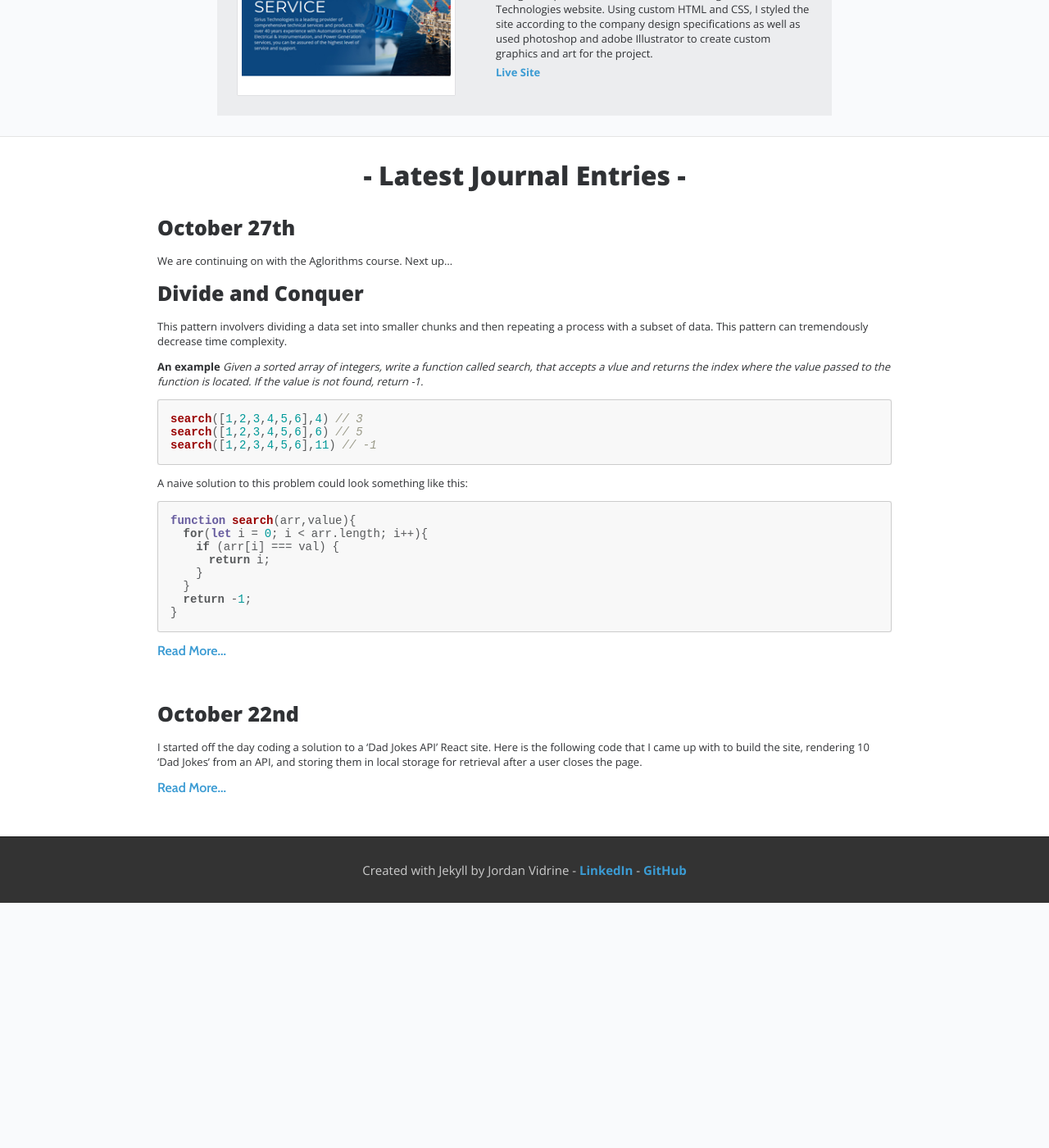
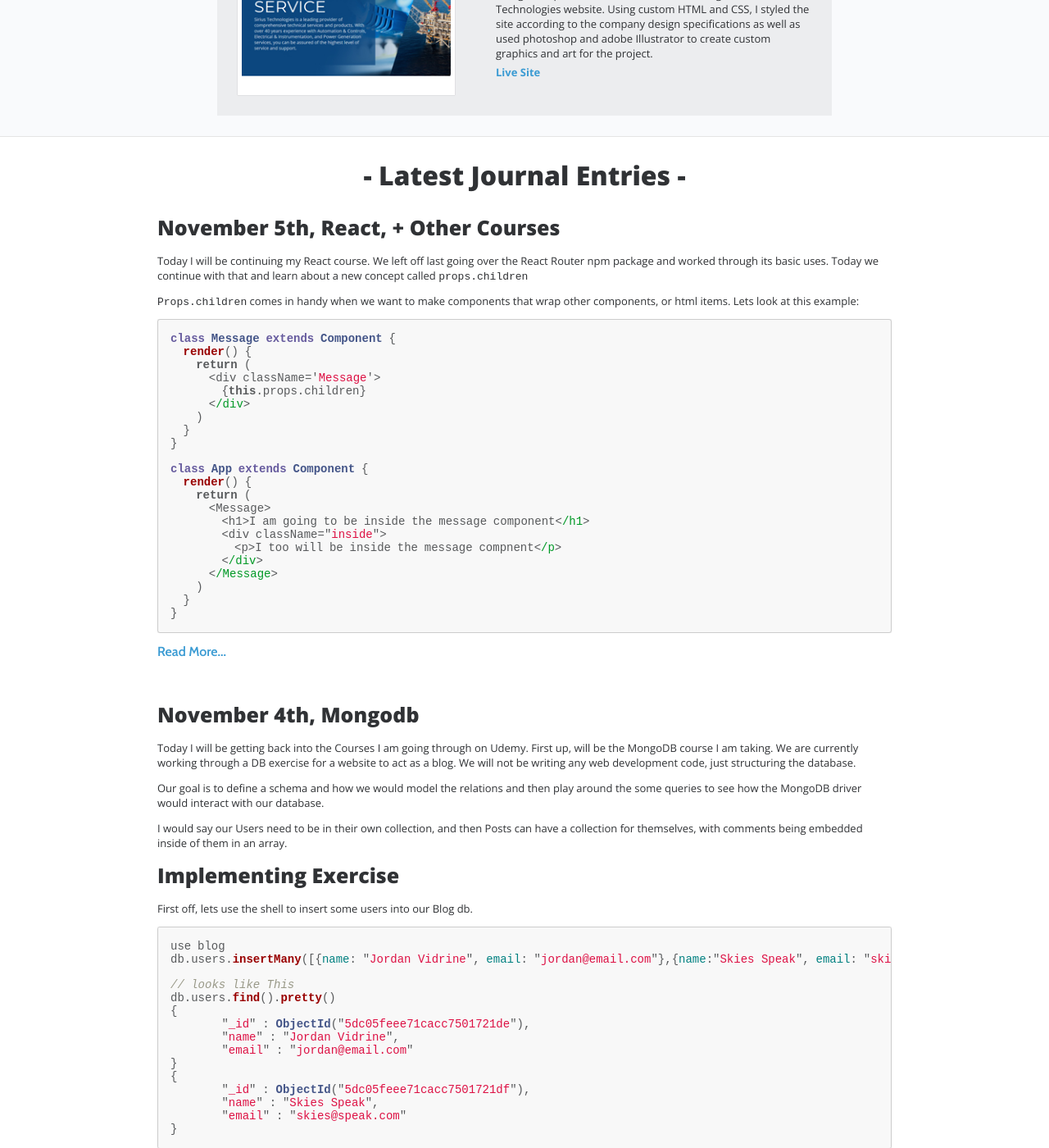
Before and after one commit to jordanvidrine/blog, a Jekyll site: the page built from index.html, in a window 1280 px wide and 1400 px high, scrolled down 3401 px. Shown: the whole window at 82% size. Built offline with Jekyll 4.4.1, drawn with Linux system fonts in a browser that asks for light colours; the list of posts is cut into pages by our own code; before the commit the page ends 4502 px from its top, so only the background shows below that; some of the changed lines change nothing that is shown.

Commit message:
11-5 updates

````diff
--- a/_config.yml
+++ b/_config.yml
@@ -24,7 +24,7 @@ gems:
 # Pagination Settings
 pagination:
   enabled: true
-  per_page: 10
+  per_page: 20
   permalink: '/page/:num/'
   title_suffix: ' - page :num'
   limit: 0
--- /dev/null
+++ b/_posts/2019-11-04-November-4th.md
@@ -0,0 +1,148 @@
+---
+layout: post
+title: "November 4th, Mongodb"
+---
+Today I will be getting back into the Courses I am going through on Udemy. First up, will be the MongoDB course I am taking. We are currently working through a DB exercise for a website to act as a blog. We will not be writing any web development code, just structuring the database.
+
+Our goal is to define a schema and how we would model the relations and then play around the some queries to see how the MongoDB driver would interact with our database.
+
+I would say our Users need to be in their own collection, and then Posts can have a collection for themselves, with comments being embedded inside of them in an array.
+
+### Implementing Exercise
+First off, lets use the shell to insert some users into our Blog db.
+```javascript
+use blog
+db.users.insertMany([{name: "Jordan Vidrine", email: "jordan@email.com"},{name:"Skies Speak", email: "skies@speak.com"}])
+
+// looks like This
+db.users.find().pretty()
+{
+        "_id" : ObjectId("5dc05feee71cacc7501721de"),
+        "name" : "Jordan Vidrine",
+        "email" : "jordan@email.com"
+}
+{
+        "_id" : ObjectId("5dc05feee71cacc7501721df"),
+        "name" : "Skies Speak",
+        "email" : "skies@speak.com"
+}
+```
+<!--more-->
+Now lets inset some posts into the post collection.
+```javascript
+db.posts.insertOne({title:"My first post", text:"My first post text", tags: ["new","post"], creator: ObjectId("5dc05feee71cacc7501721de"), comments: [{text: "I love your posts", author: ObjectId("5dc05feee71cacc7501721df")}]})
+
+// looks like this
+db.posts.find().pretty()
+{
+        "_id" : ObjectId("5dc0609401894c7604a7e996"),
+        "title" : "My first post",
+        "text" : "My first post text",
+        "tags" : [
+                "new",
+                "post"
+        ],
+        "creator" : ObjectId("5dc05feee71cacc7501721de"),
+        "comments" : [
+                {
+                        "text" : "I love your posts",
+                        "author" : ObjectId("5dc05feee71cacc7501721df")
+
+                }
+        ]
+}
+```
+### Understanding Schema Validation
+MongoDB is super flexible, which is a huge plus, but sometimes we need to get it to be more strict. We can do this with schema validation. When we add schema validation, MongoDB will only allow the insertion of data if the data validates based on your specifications for validation.
+
+**`validationLevel`**
+Which documents get validated?
+
+strict -> All inserts & updates
+moderate -> all inserts & updates to correct documents
+
+**`validationAction`**
+What happens if validation fails?
+
+error -> throw error and deny any inserts or updates
+warn -> log warning, but proceed
+
+Some examples:
+
+Previously we created collections in a "lazy" way by just inserting documents into the collection. MongoDb allows this which is like we said before, very flexible. To have a more strict collection, we can use `db.createCollection()`
+
+```javascript
+db.createCollection("posts",{
+  validator: {
+    $jsonSchema: {
+      bsonType: "object",
+      required: ["title", "text", "creator", "comments"],
+      properties: {
+        title: {
+          bsonType: "string",
+          description: "must be a string and is required"
+        },
+        text: {
+          bsonType: "string",
+          description: "must be a string and is required"
+        },
+        creator: {
+          bsonType: "objectId",
+          description: "must be an objectId and is required"
+        },
+        comments: {
+          bsonType: "array",
+          description: "must be an array and is required",
+          items: {
+            bsonType: "object",
+            required: ["text", "author"],
+            properties: {
+              text: {
+                bsonType: "string",
+                description: "must be a string and is required"
+              },
+              author: {
+                bsonType: "objectId",
+                description: "must be an objectId and is required"
+              }
+            }
+          }
+        }
+      }
+    }
+  }
+});
+
+// {"ok" : 1}
+```
+The previous code will create a collection called "posts" where the validator is a reccomended `jsonSchema`. Now, if any item is inserted into this collection, it must match all of the parameters set in the validation specs.
+
+#### Useful Links
+The MongoDB Limits: https://docs.mongodb.com/manual/reference/limits/</br>
+The MongoDB Data Types: https://docs.mongodb.com/manual/reference/bson-types/</br>
+More on Schema Validation: https://docs.mongodb.com/manual/core/schema-validation/</br>
+
+### MongoDB Compass
+MongoDB compass is a visual way to look at and edit your MongoDB data, which I worked with on the NodeJS course when implementing some of the exercises. I personally enjoy working with Compass as long as my information in the db is fairly simple. It makes it easy to work with visually rather than only working with data from the shell.
+
+### Diving into Create Operations
+In this module we will look at other ways to insert data into a Mongo database. We will also look at importing documents. We will cover `insertOne()`, `insertMany()`, and `mongoimport`.
+
+Using `insertOne()` will, obviously, insert one document into the database. To insert more than one, we would use `insertMany([{},{}])` where your documents would be listed in the array passed into the method.
+
+#### Ordered Insert
+One issue we may and could run into is if we use `insertMany()` and in your list, is a document with and `_id` that is a duplicate, the insert method will fail at that item, and not move onto try inserting the following documents, regardless if they would throw an error.
+
+We can bypass this by configuring the insertMany method like so.
+
+`insertMany([...documents], {ordered: false})`
+
+This will still throw errors, but it will also continue to try and insert subsequent documents into the database.
+
+#### Understanding `WriteConcern`
+MongoDB has the ability for us to enhance the reliability of our data being written to the database. By default, our data is inserted into the database without any write concern. To give ourselves security, we could implemenent the use of the `Journal`. What happens behind the scenes is that our data is inserted into the Journal, which acts sort of like a todo list. It is then written to the database when ready. This would be helpful if during our insert method, the server crashed, or something else happened. The journal would keep in mind that a task was not complete, and once the server was back online, would save the data to the disk.
+
+It's up to use to use this depending on our needs. To do so, we would add `writeConcern: {w: 1, j: true}` to our insert method as a second argument. We can also set a timeout if we want to not cancel the operation if it is taking too long. We do that with adding `wtimeout: 200` to the `writeConcern` option with the number being in milliseconds.
+
+### Importing Data
+We can import more than just JSON documents, but we will focus on this one for now. First navigate to the directory where your JSON document is stored. Next we will execute this line of code `mongoimport filename.json -d databaseName -c collectionName --jsonArray (if its an array of documents) --drop (this will drop the existing collection from the DB, then re add it from this file)`.
--- /dev/null
+++ b/_posts/2019-11-05-November-5th.md
@@ -0,0 +1,226 @@
+---
+layout: post
+title: "November 5th, React, + Other Courses"
+---
+Today I will be continuing my React course. We left off last going over the React Router npm package and worked through its basic uses. Today we continue with that and learn about a new concept called `props.children`
+
+`Props.children` comes in handy when we want to make components that wrap other components, or html items. Lets look at this example:
+```javascript
+class Message extends Component {
+  render() {
+    return (
+      <div className='Message'>
+        {this.props.children}
+      </div>
+    )
+  }
+}
+
+class App extends Component {
+  render() {
+    return (
+      <Message>
+        <h1>I am going to be inside the message component</h1>
+        <div className="inside">
+          <p>I too will be inside the message compnent</p>
+        </div>
+      </Message>
+    )
+  }
+}
+```
+<!--more-->
+This allows us to pass into whatever is in between `<Message>` and `</Message>` to the component to be rendered. This would be very useful if you want all of your text or certain html elements to look the same way when they are rendered. You would just pass all of your info, elements, etc into that component and it would look the same across your site where implemented. Very cool!
+
+### React Router Patterns
+We will continue on with some more concepts to know when working with React Router. Like URL Parameters, redirects, setting up 404 pages, and others.
+
+#### URL Parameters
+So lets say theoretically we wanted to create routes that dynamically brought the user to a certain part of our page, or rendered a component based on the route. ex.
+```javascript
+<App>
+  <Route path="/food/tacos"
+         render={() => <Food name="tacos" />} />
+  <Route path="/food/sushi"
+         render={() => <Food name="sushi" />} />
+</app>
+```
+This list could go on forever! The problem here is that it includes LOTS of code duplication and a huge waste of time if we want to add more foods. A better way is to use `routeProps` which is given to us by React Router. `routeProps` are passed in as an argument to the render function you use in the route.
+
+```javascript
+<Route path="/food/:name"
+       render={routeProps => <Food {...routeProps} />}
+```
+An example of what would be passed in as `match` if a user visited `/foods/tacos` would look like this:
+```javascript
+{
+  path: '/food/:name',
+  url: '/food/tacos',
+  isExact: true,
+  params: {
+    name: 'tacos'
+  }
+}
+```
+**path** is the same as parth prop passed to Route. **url** is the specific url found in the URL bar. **isExact** is the match between url & path exact. **params** is an object of all the url parameters.
+
+It's possible to have multiple parameters in a single route. ex. `/food/:foodName/drink/:drinkName`
+
+It is also possible to use `component` instead of `render` in your route. The routeProps will be passed to the component as though they were regular props. However, if you need to pass in additional props, it will not work. You must use `render` instead.
+
+#### Adding 404 Route
+This is pretty simple. To do this, we would add a Route to the end of our switch component route list, that does not include a path. That way, if none of the previous routes were matched, the 'empty' one would render.
+
+```javascript
+<Switch>
+...other routes
+<Route render={() => <h1>Error! Not Found!</h1>} />
+</Switch>
+```
+
+#### Easy search form
+Another useful way to use links and routes that React Router provides us is to use them to build a simple search form. To do so would look like this.
+
+```javascript
+class FoodSearch extends Component {
+  constructor(props) {
+    super(props);
+    this.state = {query: ''}
+    this.handleChange = this.handleChange.bind(this)
+  }
+  handleChange(evt) {
+    this.setState({query: evt.target.value})
+  }
+  render() {
+    return (
+      <div>
+        <h1>Search for a food!</h1>
+        <input
+          type='text'
+          placeholder='search for a food'
+          value={this.state.query}
+          onChange={this.handleChange}
+        />
+        // when clicked this link will render what should be rendered at the URL
+        <Link to={`/food/${this.state.query}`}>Go!</Link>
+      </div>
+    )
+  }
+}
+```
+
+#### Client Side Redirects
+With React Router we can mimic behavior of server side redirects. This would be useful after certain user actions like submitting a form. It can also be used in lieu of having a catch-all 404 component.
+
+We can do this with `<Redirect>` component.
+
+A simple example would look like this :
+```javascript
+// ...component code
+// this would ALWAYS redirect to the specified route, not a good idea
+<Redirect to="/"/>
+
+// this would redirect if the :name was something we didnt want to render
+{ this.props.match.params.name === 'forbiddenName' ? (
+  <Redirect to="/" />
+) : (
+  <h1> You are allowed to be here </h1>
+)
+}
+// ...rest of component code
+```
+Another way to redirect is a little more complicated, but we can `.push` on the `history` route prop. React Router has its own wrapper on browser's history object.
+
+If we wanted to save data to a database, and THEN perform a redirect, we couldn't use `<Link>` like we did earlier. We would have to setup a button with a handler function, that would perform its saving function, then `.push` onto the routeProps history object the route to go to. React Router will automatically perform a redirect when a new item is added to the history. Here is a simple example.
+```javascript
+// component code
+handleClick() {
+  // do stuff with data
+  this.props.history.push(`/food/${this.state.query}`);
+}
+
+// render method on component
+<button onClick={this.handleClick}>Save New Food!</button>
+```
+This code would do something with the data saved to `query` then add '/food/...data' to the history object. React Router will then see something was added to the history object, and perform the redirect to the specified route.
+
+#### Using `withRouter`
+Now, if you create a component that doesnt have anything to do with `Routes` it will not have any information that React Router gives us, like access to the React Router history method and so on. For example
+```javascript
+import {withRouter} from 'react-router-dom'
+
+class Navbar extends Component {
+  constructor(props) {
+    super(props)
+    this.handleLogin = this.handleLogin.bind(this)
+  }
+  handleLogin() {
+    // log in code....
+    // unless we export this component with `withRouter(Navbar)` down below
+    // the component will not have access to history
+    this.props.hisotry.push("/food/salmon")
+  }
+  render() {
+    return (
+      <button onClick={this.handleLogin}Log In</button>
+    )
+  }
+}
+
+export default withRouter(Navbar)
+```
+
+#### Implementing a back button
+There are a couple methods given to us in the history object passed to our components with React Router. They allow us to go back or move forward in the site history without re loading the page.
+
+```javascript
+// inside of a component
+render() {
+  return (
+    <button onClick={this.props.history.goBack}>Go back!</button>
+  )
+}
+```
+This would call the `goBack()` method on `history` and bring us back one direction in the browser history.
+
+### Algorithms Course
+Moving on, I will now cover the Algorithms course I am working through. I left off with an exercise to solve a problem using the Sliding Window pattern. Here was the given prompt:
+_Given an array of integers and a number, write a function called `maxSubarraySum` which finds the maximum sum of a subarray with the length of the number passed to the function. The subarrayu MUST consist of CONSECUTIVE numbers from the original array._
+
+Here was my solution.
+
+```javascript
+// maxSubarraySum([100,200,300,400],2) -> 700
+// maxSubarraySum([1,4,2,10,23,3,1,0,20], 4) -> 39
+// maxSubarraySum([-3,4,0,-2,-6,-1], 2) -> 5
+// maxSubarraySum([3,-2,7,-4,1,-1,4,-2,1], 2) -> 5
+// maxSubarraySum([2,3],3) -> null
+
+function maxSubarraySum(arr,length) {
+    if (arr.length < length) return null;
+
+    let maxSum = 0;
+    let curSum = 0;
+
+    let start = 0;
+    let end = length;
+
+    // initialize maxSum with the first subarray sum
+    while(length-1 >= 0) {
+        maxSum += arr[length-1];
+        curSum = maxSum;
+        length--
+    }
+
+    // move the active window through the array, redefine maxSum if the curSum is greater
+    while(end < arr.length) {
+        curSum = curSum - arr[start] + arr[end]
+        if (curSum > maxSum) maxSum = curSum;
+        start++
+        end++
+    }
+
+    return maxSum
+
+}
+```
--- a/blog/index.html
+++ b/blog/index.html
@@ -2,6 +2,7 @@
 layout: blog
 pagination:
   enabled: true
+  per_page: 15
 ---
 <div id="posts">
   <ul>
````
